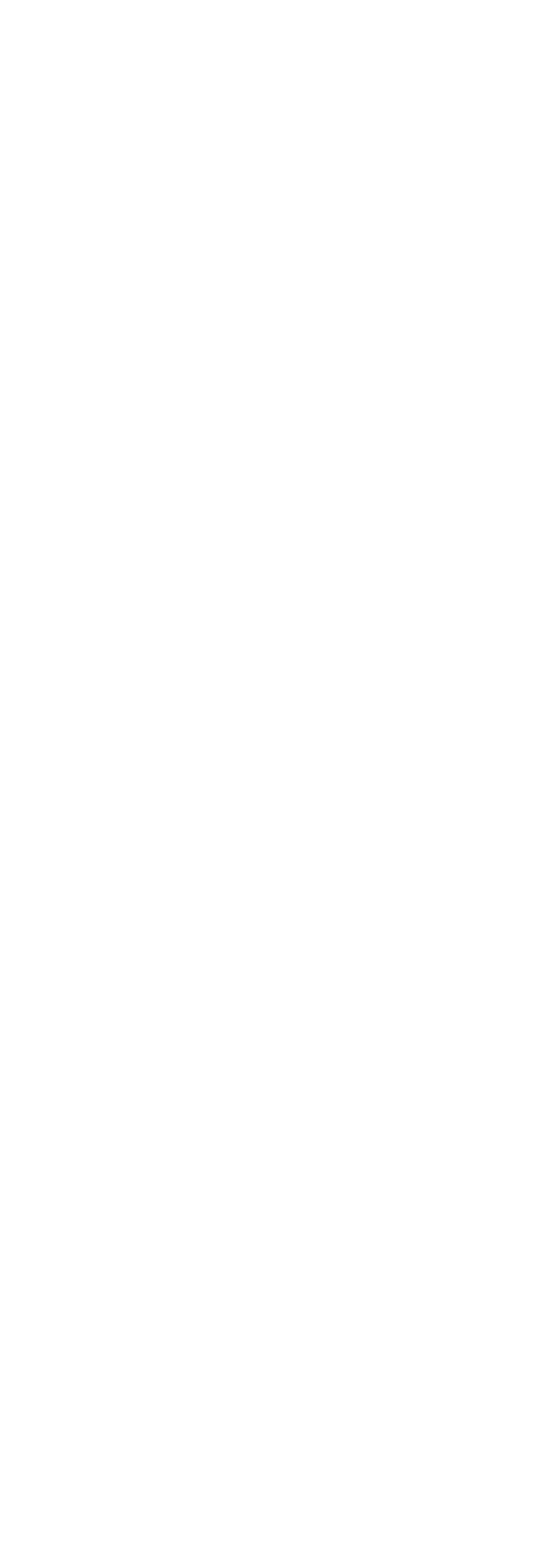
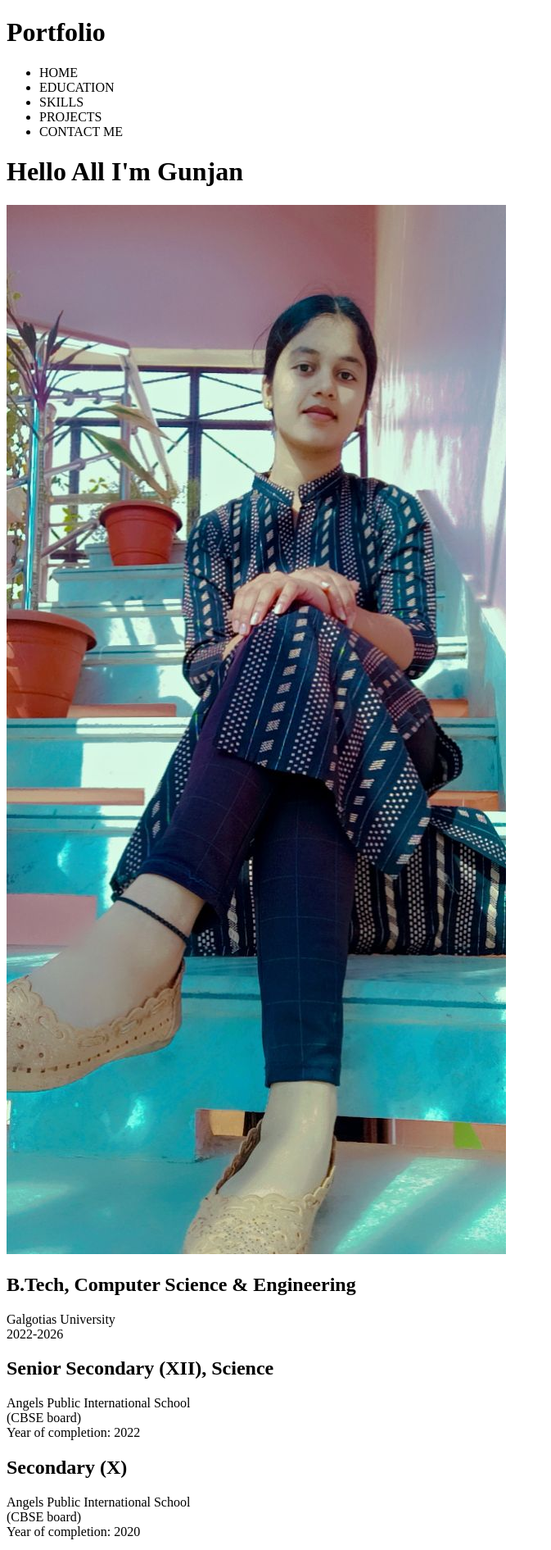
Before and after one commit to GunjanChaudhary1/personal-portfolio, a plain HTML site: page index.html in a window 1280 px wide. Shown: the top 1891 px of the page at 82% size, without its empty margins (0-673 px from the left). Before the commit the page ends 800 px from the top, so only its background shows below. Drawn offline with Linux system fonts and the light colour scheme.

Commit message:
adding the images

```diff
--- a/index.html
+++ b/index.html
@@ -7,6 +7,59 @@
         <link rel="stylesheet" href="./styles.css">
     </head>
     <body>
-        <div></div>
+        <div>
+            <div>
+                <h1>Portfolio</h1>
+            </div>
+            <div>
+                <nav>
+                    <ul>
+                        <li>HOME</li>
+                        <li>EDUCATION</li>
+                        <li>SKILLS</li>
+                        <li>PROJECTS</li>
+                        <li>CONTACT ME</li>
+                    </ul>
+                </nav>
+            </div>
+            <div>
+                <header>
+                    <h1>Hello All I'm Gunjan</h1>
+                    <p></p>
+                </header>
+                <img src="images/WhatsApp Image 2023-08-17 at 11.08.10.jpg">
+            </div>
+            <div>
+                <div>
+
+                    <h2>B.Tech, Computer Science & Engineering</h2>
+                    <p>Galgotias University<br>2022-2026</p>
+                </div>
+                <div>
+
+                    <h2>Senior Secondary (XII), Science</h2>
+                    <p>Angels Public International School<br>(CBSE board)<br>Year of completion: 2022</p>
+                </div>
+                <div>
+
+                    <h2>Secondary (X)</h2>
+                    <p>Angels Public International School<br>(CBSE board)<br>Year of completion: 2020</p>
+                </div>
+            </div>
+            <div>
+                <div>
+                    <img src="images/excel.png">
+                    <h1>MS-EXCEL</h1>
+                </div>
+                <div>
+                    <img src="images/word.png">
+                    <h1>MS-WORD</h1>
+                </div>
+                <div>
+                    <img src="images/powerpoint.png">
+                    <h1>MS-POWERPOINT</h1>
+                </div>
+            </div>
+        </div>
     </body>
 </html>
```
Also changed, not shown: images/building-columns-solid.svg (added), images/css-3.png (added), images/excel.png (added), images/front-end.png (added), images/html.png (added), images/java-script.png (added), images/painting.png (added), images/powerpoint.png (added), images/python.png (added), images/school.png (added), images/word.png (added).
